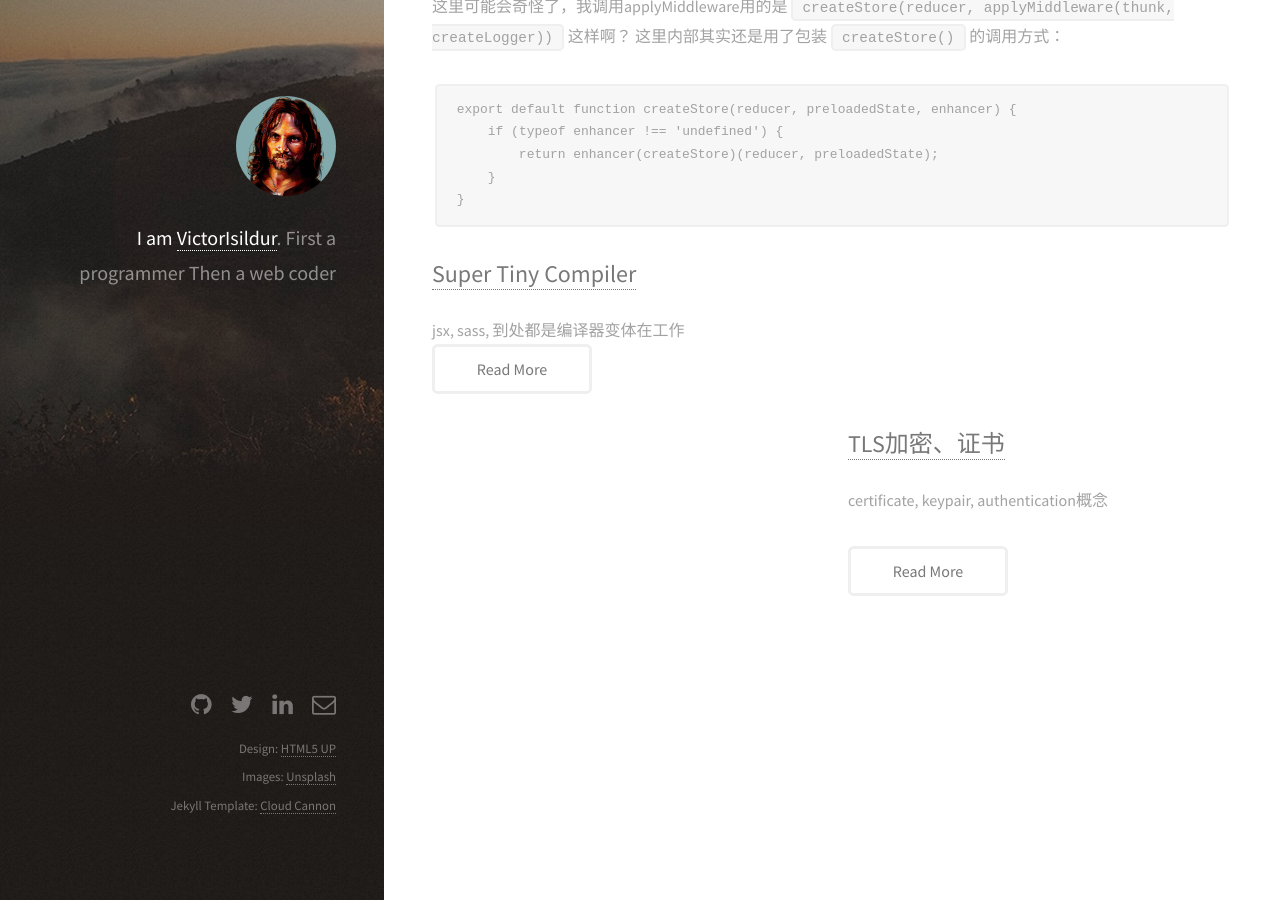
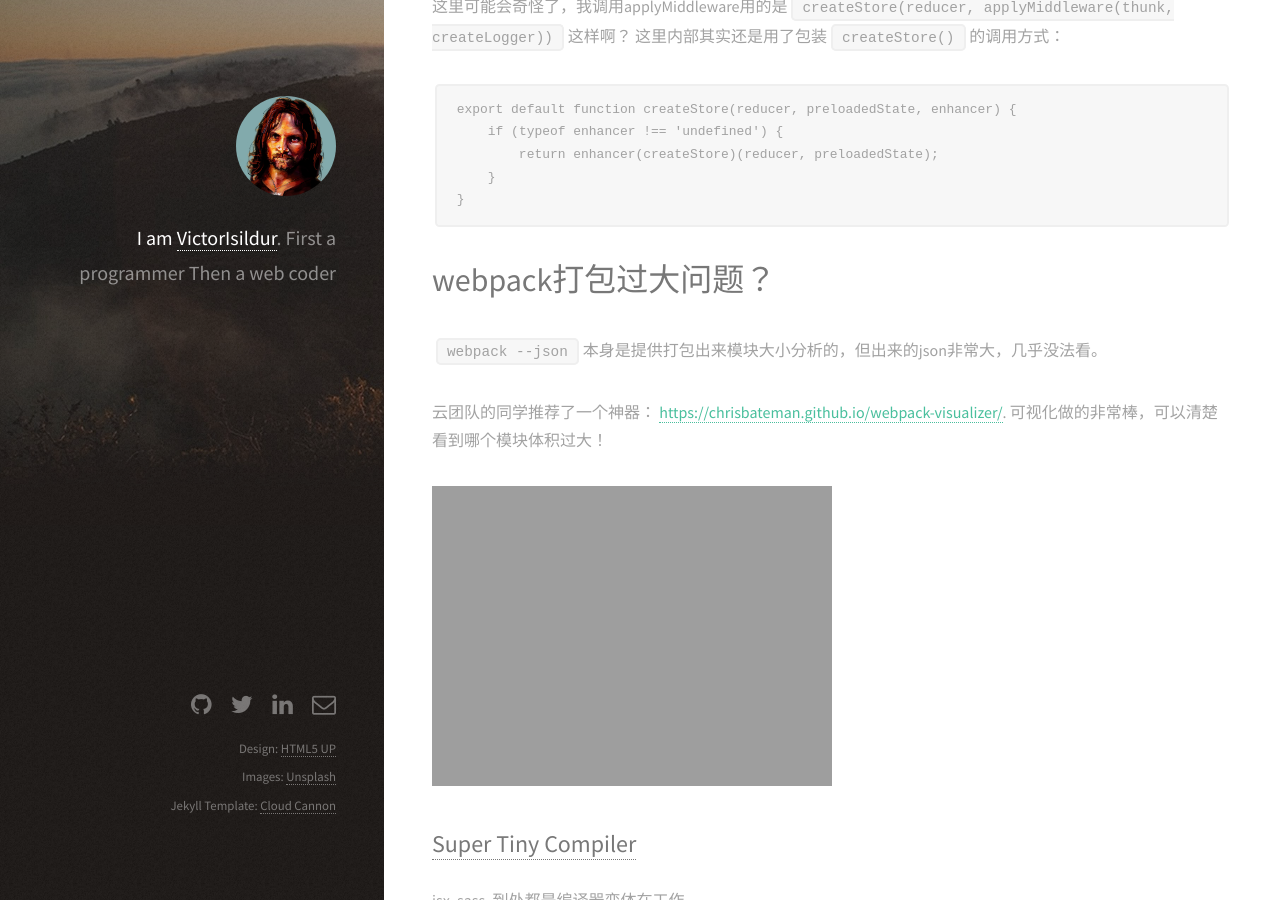
Before and after one commit to victorisildur/victorisildur.github.io, a Jekyll site: the page built from _posts/2016-09-26-typescript.markdown, in a window 1280 px wide and 900 px high, scrolled down 7498 px. Built offline with Jekyll 4.4.1, drawn with Linux system fonts in a browser that asks for light colours.

Commit message:
webpack visualizer

````diff
--- a/_posts/2016-09-26-typescript.markdown
+++ b/_posts/2016-09-26-typescript.markdown
@@ -261,3 +261,12 @@
     }
 }
 ```
+
+# webpack打包过大问题？
+
+`webpack --json`本身是提供打包出来模块大小分析的，但出来的json非常大，几乎没法看。
+
+云团队的同学推荐了一个神器： [https://chrisbateman.github.io/webpack-visualizer/](https://chrisbateman.github.io/webpack-visualizer/).
+可视化做的非常棒，可以清楚看到哪个模块体积过大！
+
+![visualizer]({{site.url}}/assets/images/visualizer.png)
````
